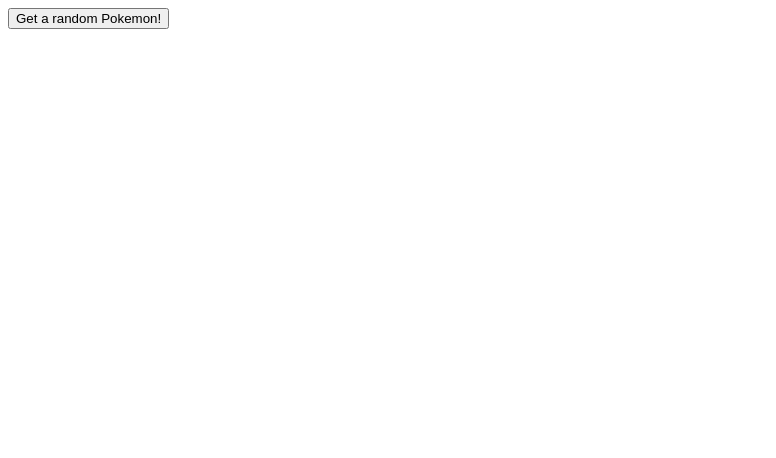
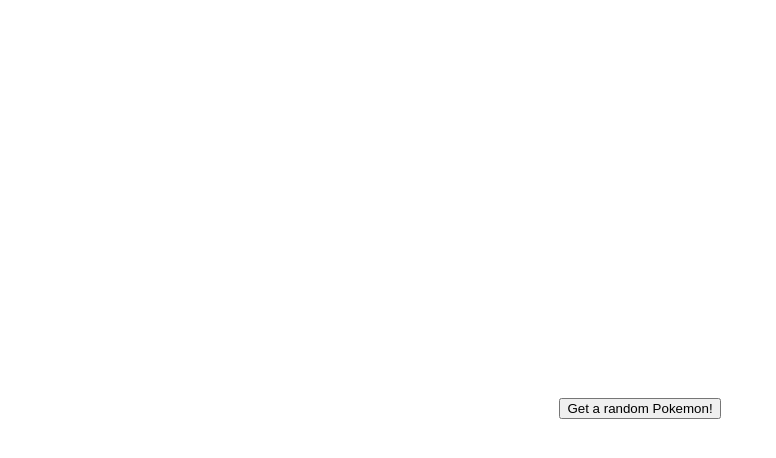
Before and after one commit to Tiernebre/ninjask, a React (Create React App) app in the folder packages/front-end/: page / in a window 1280 px wide. Shown: the top 458 px of the page, without its empty margins (0-776 px from the left). Built offline with nearby package versions, Linux system fonts and the light colour scheme.

Commit message:
way cleaner styling

```diff
--- /dev/null
+++ b/packages/front-end/src/App.css
@@ -0,0 +1,19 @@
+.app {
+  width: 100%;
+  height: 100vh;
+  display: flex;
+  align-items: center;
+  justify-content: center;
+  flex-direction: column;
+}
+
+.pokemon-information {
+  display: flex;
+  align-items: center;
+  justify-content: center;
+  flex-direction: column;
+}
+
+.pokemon-information img {
+  max-width: 300px;
+}
--- a/packages/front-end/src/App.tsx
+++ b/packages/front-end/src/App.tsx
@@ -1,3 +1,4 @@
+import "./App.css";
 import { FetchHttpClient } from './api/http';
 import { HttpPokemonService } from './api/pokemon';
 import { useCallback, useState } from 'react';
@@ -17,14 +18,13 @@ function App() {
     fetchPokemon()
   }, [])
 
-  const pokemonInformation = pokemon ? <div>
+  const pokemonInformation = pokemon ? <div className="pokemon-information">
     <img src={pokemon.imageUrl} alt={`${pokemon.name}`}></img>
     <p>{ pokemon.name }</p>
-    <p>{ pokemon.id }</p>
   </div> : <div></div>
 
   return (
-    <div>
+    <div className="app">
       {pokemonInformation}
       <button onClick={fetchRequest}>Get a random Pokemon!</button>
     </div>
```
